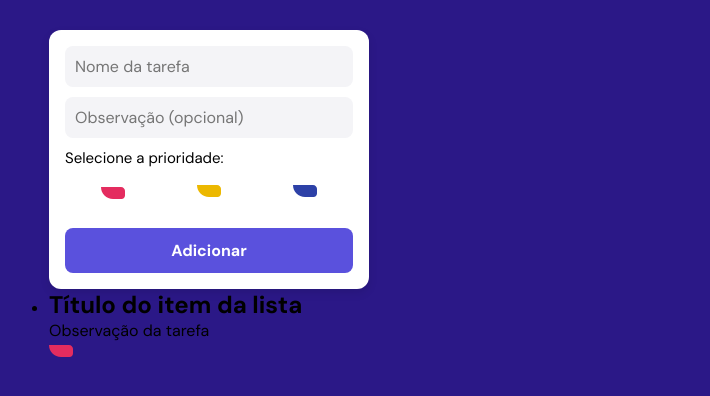
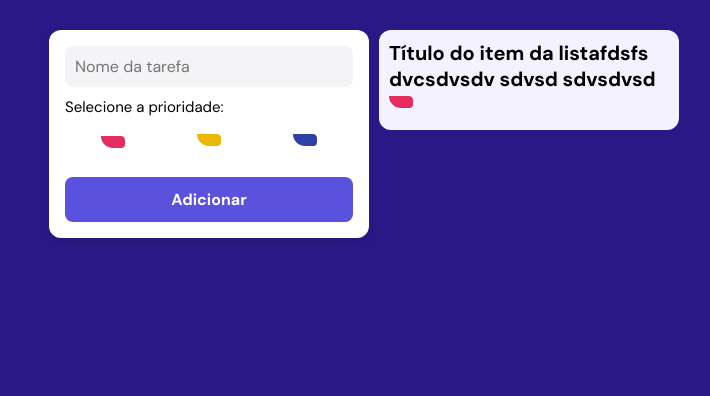
Before and after one commit to Wellington-m/ebac_frontend, a plain HTML site: page index.html in a window 1280 px wide. Shown: the whole page, without its empty margins (111-821 px from the left). Drawn offline with Linux system fonts and the light colour scheme.

Commit message:
style: styled todo-item

```diff
--- a/index.html
+++ b/index.html
@@ -16,7 +16,6 @@
         <div class="container">
             <form id="toDoListForm">
                 <input type="text" id="" placeholder="Nome da tarefa" />
-                <input type="text" id="" placeholder="Observação (opcional)" />
 
                 <fieldset>
                     <legend>Selecione a prioridade:</legend>
@@ -68,16 +67,17 @@
                 <button type="submit">Adicionar</button>
             </form>
             <section id="todo-list">
-                <ul class="todo-item">
-                    <li>
-                        <h1 class="todo-title">Título do item da lista</h1>
-                        <p class="todo-obs">Observação da tarefa</p>
-                        <div class="priority">
-                            <img
-                                src="./images/High_priority.svg"
-                                alt="Um polígono vermelho"
-                            />
-                        </div>
+                <ul>
+                    <li class="todo-item">
+                        <h1 class="todo-title">
+                            Título do item da listafdsfs dvcsdvsdv sdvsd
+                            sdvsdvsd
+                        </h1>
+
+                        <img
+                            src="./images/High_priority.svg"
+                            alt="Um polígono vermelho"
+                        />
                     </li>
                 </ul>
             </section>
--- a/style.css
+++ b/style.css
@@ -13,6 +13,7 @@ body {
 .container {
     width: 960px;
     margin: 0 auto;
+    display: flex;
 }
 
 /* Estilo do formulário */
@@ -85,3 +86,37 @@ fieldset legend {
 .priority_option img {
     margin: auto;
 }
+
+/* Estilização do Item */
+
+ul li {
+    list-style: none;
+}
+
+#todo-list {
+    flex-grow: 1;
+    padding: 0px 10px;
+}
+
+.todo-item {
+    width: 512.5px;
+    height: 100px;
+    background-color: #f4f2ff;
+    padding: 10px;
+    width: 300px;
+    border-radius: 12px;
+}
+
+.todo-item h1 {
+    font-size: 20px;
+}
+
+.todo-item p {
+    font-size: 10px;
+}
+
+.priority_obs {
+    display: flex;
+    justify-content: space-between;
+    margin-top: 10px;
+}
```
